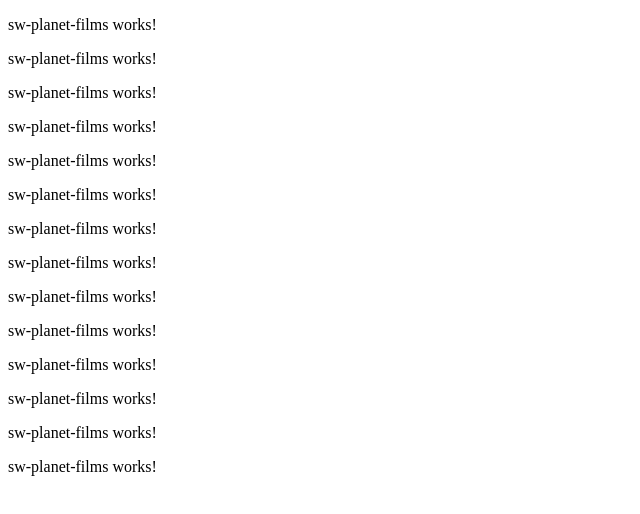
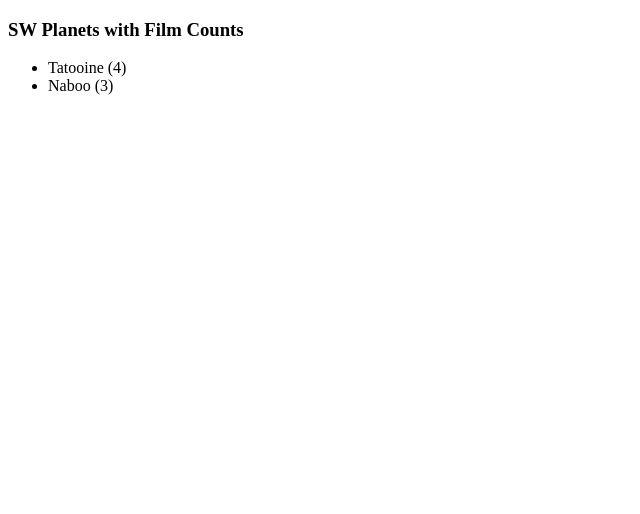
Before and after one commit to 2025-fall-js-frameworks/angular-components, an Angular app: page / in a window 1280 px wide. Shown: the top 514 px of the page, without its empty margins (0-640 px from the left). Built offline with nearby package versions, Linux system fonts and the light colour scheme.

Commit message:
Mocked UI and go back to showing one...

```diff
--- a/src/app/app.html
+++ b/src/app/app.html
@@ -1,14 +1 @@
 <app-sw-planet-films></app-sw-planet-films>
-<app-sw-planet-films></app-sw-planet-films>
-<app-sw-planet-films></app-sw-planet-films>
-<app-sw-planet-films></app-sw-planet-films>
-<app-sw-planet-films></app-sw-planet-films>
-<app-sw-planet-films></app-sw-planet-films>
-<app-sw-planet-films></app-sw-planet-films>
-<app-sw-planet-films></app-sw-planet-films>
-<app-sw-planet-films></app-sw-planet-films>
-<app-sw-planet-films></app-sw-planet-films>
-<app-sw-planet-films></app-sw-planet-films>
-<app-sw-planet-films></app-sw-planet-films>
-<app-sw-planet-films></app-sw-planet-films>
-<app-sw-planet-films></app-sw-planet-films>
--- a/src/app/sw-planet-films/sw-planet-films.html
+++ b/src/app/sw-planet-films/sw-planet-films.html
@@ -1 +1,9 @@
-<p>sw-planet-films works!</p>
+<h3>SW Planets with Film Counts</h3>
+<ul>
+    <li>
+        Tatooine (4)
+    </li>
+    <li>
+        Naboo (3)
+    </li>
+</ul>
```
